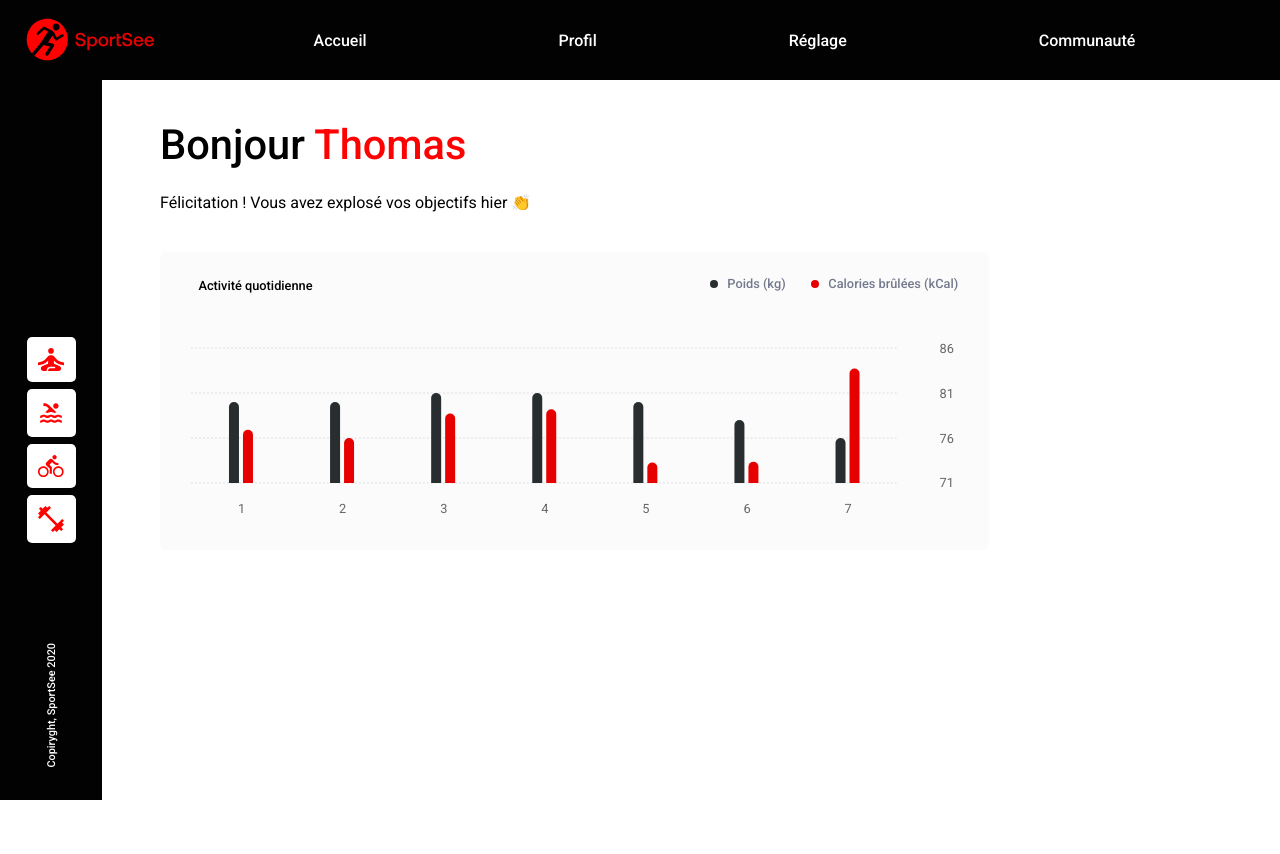
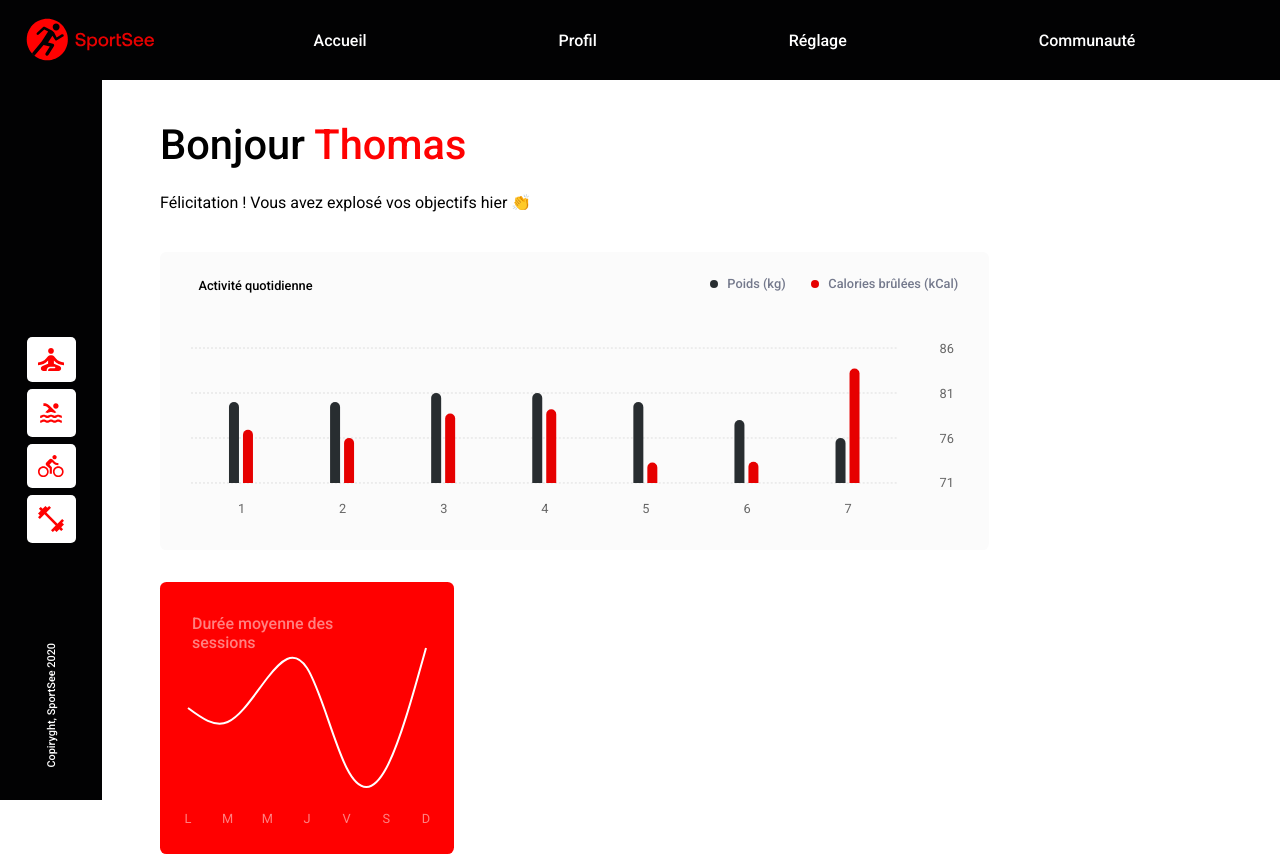
Before and after one commit to rMaloberti/RemiMaloberti_12_12022023, a React (Create React App) app: page / in a window 1280 px wide. Before the commit the page ends 800 px from the top, so only its background shows below. Built offline with nearby package versions, Linux system fonts and the light colour scheme.

Commit message:
[averageChart] add style and attributes

```diff
--- /dev/null
+++ b/src/components/AverageLineChart.jsx
@@ -0,0 +1,127 @@
+import { Line, LineChart, ResponsiveContainer, Tooltip, XAxis, YAxis } from 'recharts';
+import '../style/components/AverageLineChart.css';
+
+const AverageLineChart = () => {
+  const CustomTooltip = ({ active, payload, label }) => {
+    if (active && payload && payload.length) {
+      return (
+        <div className="average-custom-tooltip">
+          {payload.map((pld, index) => (
+            <p key={index} className="average-custom-tooltip__text">{`${pld.value} ${pld.unit}`}</p>
+          ))}
+        </div>
+      );
+    }
+
+    return null;
+  };
+
+  const CustomActiveDot = ({ cx, cy }) => {
+    return (
+      <g class="recharts-layer recharts-active-dot">
+        <circle
+          cx={cx}
+          cy={cy}
+          r="4"
+          fill="#ffffff"
+          stroke-width="12"
+          strokeOpacity={0.25}
+          stroke="#ffffff"
+          class="recharts-dot"
+        ></circle>
+      </g>
+    );
+  };
+
+  const customOnMouseIn = (e) => {
+    let chartWrapper = document.querySelector('.average-line-chart');
+
+    if (e.isTooltipActive) {
+      let windowWidth = chartWrapper.offsetWidth;
+      let mouseXpercent = Math.floor((e.activeCoordinate.x / windowWidth) * 100);
+
+      chartWrapper.style.background = `linear-gradient(90deg, rgb(255, 0, 0) ${mouseXpercent}%, rgb(228, 0, 0) ${mouseXpercent}%, rgb(228, 0, 0) 100%)`;
+    } else {
+      chartWrapper.style.background = 'rgb(255, 0, 0)';
+    }
+  };
+
+  const customOnMouseOut = () => {
+    let chartWrapper = document.querySelector('.average-line-chart');
+    chartWrapper.style.background = 'rgb(255, 0, 0)';
+  };
+
+  const DATA = [
+    {
+      day: 'L',
+      sessionLength: 30,
+    },
+    {
+      day: 'M',
+      sessionLength: 23,
+    },
+    {
+      day: 'M',
+      sessionLength: 45,
+    },
+    {
+      day: 'J',
+      sessionLength: 50,
+    },
+    {
+      day: 'V',
+      sessionLength: 0,
+    },
+    {
+      day: 'S',
+      sessionLength: 0,
+    },
+    {
+      day: 'D',
+      sessionLength: 60,
+    },
+  ];
+
+  return (
+    <div className="average-line-chart">
+      <p className="average-line-chart__title">Durée moyenne des sessions</p>
+      <ResponsiveContainer width="100%" height={200}>
+        <LineChart
+          data={DATA}
+          margin={{
+            top: 10,
+            right: 8,
+            left: 8,
+            bottom: 40,
+          }}
+          onMouseMove={customOnMouseIn}
+          onMouseLeave={customOnMouseOut}
+        >
+          <XAxis
+            dataKey="day"
+            type="category"
+            tickCount={7}
+            axisLine={false}
+            tickLine={false}
+            tick={{ fill: 'white' }}
+            padding={{ left: 20, right: 20 }}
+            tickMargin={40}
+            fillOpacity={0.5}
+          />
+          <YAxis hide={true} domain={['dataMin', 'dataMax']} />
+          <Tooltip cursor={false} wrapperStyle={{ outline: 'none' }} content={<CustomTooltip />} />
+          <Line
+            type="natural"
+            dot={false}
+            dataKey="sessionLength"
+            stroke="#ffffff"
+            strokeWidth={2}
+            unit="min"
+            activeDot={<CustomActiveDot />}
+          />
+        </LineChart>
+      </ResponsiveContainer>
+    </div>
+  );
+};
+export default AverageLineChart;
--- a/src/components/DailyBarChart.jsx
+++ b/src/components/DailyBarChart.jsx
@@ -13,10 +13,10 @@ import '../style/components/DailyBarChart.css';
 const CustomTooltip = ({ active, payload, label }) => {
   if (active && payload && payload.length) {
     return (
-      <div className="custom-tooltip">
+      <div className="daily-custom-tooltip">
         {payload.map((pld, index) => (
-          <div key={index} className="custom-tooltip__data">
-            <p className="custom-tooltip__data__text">
+          <div key={index} className="daily-custom-tooltip__data">
+            <p className="daily-custom-tooltip__data__text">
               {pld.value}
               {pld.unit}
             </p>
@@ -67,6 +67,7 @@ const DailyBarChart = () => {
       calories: 390,
     },
   ];
+
   return (
     <div className="daily-bar-chart">
       <p className="daily-bar-chart__title">Activité quotidienne</p>
@@ -74,7 +75,6 @@ const DailyBarChart = () => {
         <BarChart data={DATA} barSize={10}>
           <XAxis dataKey="day" tickCount={10} tickMargin={15} axisLine={false} tickLine={false} />
           <YAxis
-            type="number"
             yAxisId={1}
             dataKey="kilogram"
             orientation="right"
--- a/src/components/Dashboard.jsx
+++ b/src/components/Dashboard.jsx
@@ -1,4 +1,5 @@
 import '../style/components/Dashboard.css';
+import AverageLineChart from './AverageLineChart';
 import DailyBarChart from './DailyBarChart';
 
 const Dashboard = () => {
@@ -17,7 +18,9 @@ const Dashboard = () => {
           <div className="charts-top">
             <DailyBarChart />
           </div>
-          <div className="charts-bottom"></div>
+          <div className="charts-bottom">
+            <AverageLineChart />
+          </div>
         </div>
         <div className="nutritionals"></div>
       </div>
--- /dev/null
+++ b/src/style/components/AverageLineChart.css
@@ -0,0 +1,61 @@
+.average-line-chart {
+  /* Size */
+  width: 23vw;
+  min-height: 20vw;
+
+  /* Display */
+  display: flex;
+  justify-content: center;
+  align-items: flex-end;
+
+  /* Position */
+  position: relative;
+
+  /* Background */
+  background-color: rgb(255, 0, 0);
+
+  /* Border */
+  border-radius: 0.5vw;
+
+  /* Margin and padding */
+  padding-bottom: 2vh;
+}
+
+.average-line-chart__title {
+  /* Size */
+  max-width: 12.5vw;
+
+  /* Position */
+  position: absolute;
+  top: 2.5vw;
+  left: 2.5vw;
+
+  /* Font */
+  font-size: 1.25vw;
+  font-weight: 500;
+  color: rgba(255, 255, 255, 0.5);
+}
+
+.average-line-chart .recharts-text {
+  /* Font */
+  font-size: 1vw;
+}
+
+.average-custom-tooltip {
+  /* Display */
+  display: flex;
+  justify-content: center;
+  align-items: center;
+
+  /* Background */
+  background-color: #ffffff;
+
+  /* Margin and padding */
+  padding: 0.5vw 1vw;
+}
+
+.average-custom-tooltip__text {
+  /* Font */
+  font-weight: 500;
+  font-size: 0.75vw;
+}
--- a/src/style/components/DailyBarChart.css
+++ b/src/style/components/DailyBarChart.css
@@ -31,17 +31,17 @@
   font-weight: 500;
 }
 
-.legend-item-0 {
+.daily-bar-chart .legend-item-0 {
   /* Margin and padding */
   margin-right: 2vw !important;
 }
 
-.legend-item-1 {
+.daily-bar-chart .legend-item-1 {
   /* Margin and padding */
   margin: 0 !important;
 }
 
-.recharts-legend-item-text {
+.daily-bar-chart .recharts-legend-item-text {
   /* Font */
   color: #74798c !important;
   font-size: 1vw;
@@ -51,13 +51,13 @@
   margin-left: 0.4vw;
 }
 
-.recharts-text {
+.daily-bar-chart .recharts-text {
   /* Font */
   color: #9b9eac;
   font-size: 1vw;
 }
 
-.custom-tooltip {
+.daily-custom-tooltip {
   /* Display */
   display: flex;
   flex-direction: column;
@@ -66,7 +66,7 @@
   background: red;
 }
 
-.custom-tooltip__data {
+.daily-custom-tooltip__data {
   /* Display */
   display: flex;
   justify-content: center;
@@ -76,7 +76,7 @@
   padding: 0.9vw 0.45vw;
 }
 
-.custom-tooltip__data__text {
+.daily-custom-tooltip__data__text {
   /* Font */
   color: white;
   font-size: .75vw;
--- a/src/style/components/Dashboard.css
+++ b/src/style/components/Dashboard.css
@@ -26,7 +26,7 @@
 
 .dashboard__header__greetings__name {
   /* Font */
-  color: #FF0101;
+  color: #ff0101;
 }
 
 .dashboard__header__feedback {
@@ -51,16 +51,27 @@
   display: flex;
   flex-direction: column;
   align-items: center;
+  gap: 2.5vw;
 }
 
-.charts-top {
+.charts-top,
+.charts-bottom {
   /* Size */
   width: 100%;
 
   /* Display */
   display: flex;
+  align-items: center;
+}
+
+.charts-top {
+  /* Display */
   justify-content: center;
-  align-items: center;
+}
+
+.charts-bottom {
+  /* Display */
+  justify-content: space-between;
 }
 
 .nutritionals {
```
